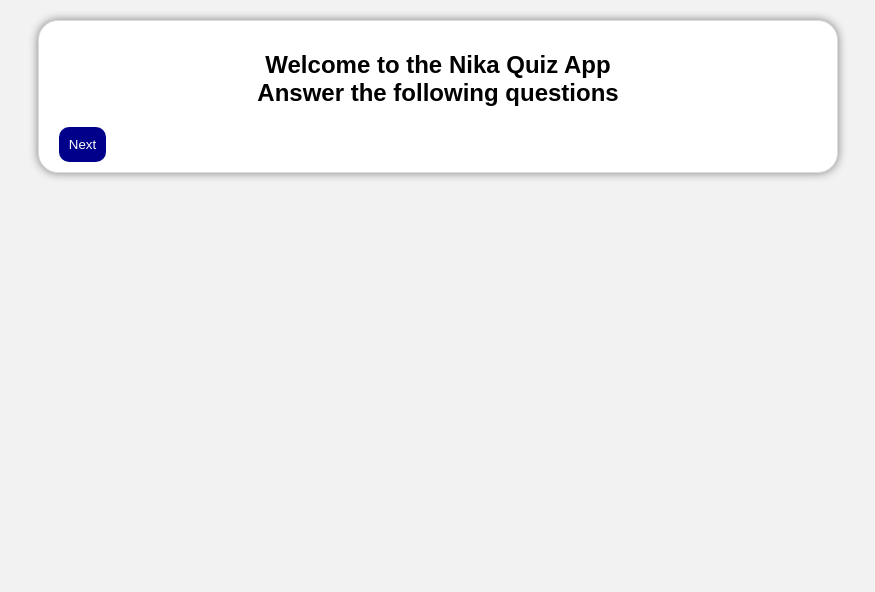
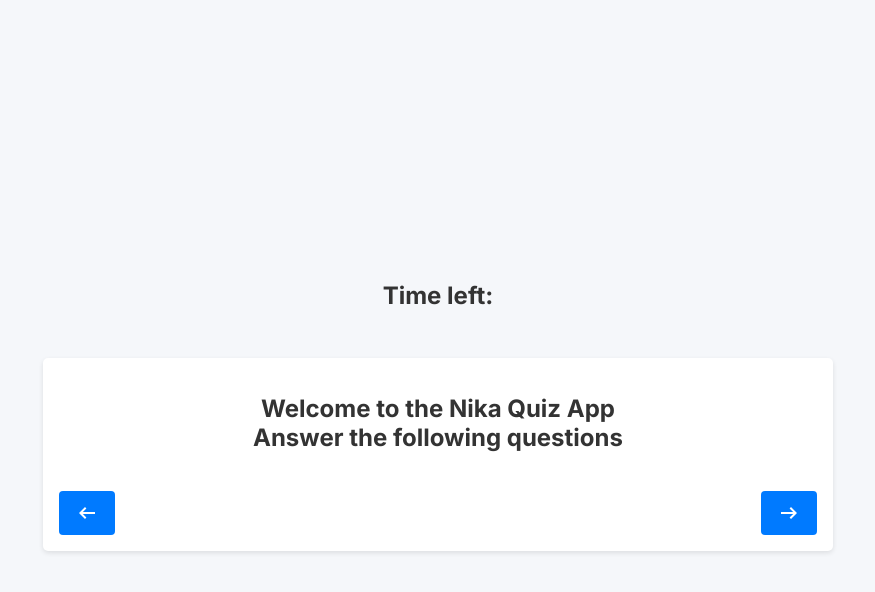
Before and after one commit to ak-nika/Cbtf, a plain HTML site: page index.html in a window 1280 px wide. Shown: the whole page, without its empty margins (202-1077 px from the left). Drawn offline with Linux system fonts and the light colour scheme.

Commit message:
styling complete

```diff
--- a/index.html
+++ b/index.html
@@ -1,21 +1,52 @@
 <!DOCTYPE html>
 <html lang="en">
   <head>
-    <meta charset="UTF-8">
-    <meta name="viewport" content="width=device-width, initial-scale=1.0">
-    <title>CBT</title>
-    <link rel="stylesheet" href="./style.css">
+    <meta charset="UTF-8" />
+    <meta name="viewport" content="width=device-width, initial-scale=1.0" />
+    <title>Quiz App</title>
+    <link rel="stylesheet" href="./style.css" />
   </head>
   <body>
-    <h2 id="h1"></h1>
+    <h1>Time left: <span id="timer"></span></h1>
+
     <section>
-        <h1>Welcome to the Nika Quiz App <br>Answer the following questions</h1>
+      <h1>Welcome to the Nika Quiz App <br />Answer the following questions</h1>
+
       <main>
-            <div id="div1"></div>
-            <div id="div2"></div>
-            <button id="next">Next</button>
+        <h3 id="questions"></h3>
+
+        <div id="options"></div>
+
+        <div class="buttons">
+          <button id="prev">
+            <svg
+              xmlns="http://www.w3.org/2000/svg"
+              height="24px"
+              viewBox="0 -960 960 960"
+              width="24px"
+              fill="#fff"
+            >
+              <path
+                d="M400-240 160-480l240-240 56 58-142 142h486v80H314l142 142-56 58Z"
+              />
+            </svg>
+          </button>
+          <button id="next">
+            <svg
+              xmlns="http://www.w3.org/2000/svg"
+              height="24px"
+              viewBox="0 -960 960 960"
+              width="24px"
+              fill="#fff"
+            >
+              <path
+                d="m560-240-56-58 142-142H160v-80h486L504-662l56-58 240 240-240 240Z"
+              />
+            </svg>
+          </button>
+        </div>
       </main>
     </section>
   </body>
-<!-- <script src="./script.js"></script> -->
+  <script src="./script.js"></script>
 </html>
--- a/script.js
+++ b/script.js
@@ -34,7 +34,7 @@ const timer = document.getElementById("timer");
 let time = 60;
 let score = 0;
 
-function disQuestions() {
+const displayQuestions = () => {
   if (currentIndex < questions.length) {
     div1.innerHTML = `<h3>Question ${currentIndex + 1}</h3><p>${
       questions[currentIndex].que
@@ -48,16 +48,16 @@ function disQuestions() {
   } else {
     showResult();
   }
-}
+};
 
-function showResult() {
+const showResult = () => {
   div1.style.display = "none";
   div2.style.display = "none";
   nextBtn.style.display = "none";
   alert(`You scored ${score} out of ${questions.length}`);
-  clearInterval(si);
-  timer.innerHTML = `Time left: 0 sec`;
-}
+  clearInterval(timerInterval);
+  timer.textContent = `0 sec`;
+};
 
 nextBtn.addEventListener("click", () => {
   const selectedOption = document.querySelector('input[name="answer"]:checked');
@@ -66,22 +66,22 @@ nextBtn.addEventListener("click", () => {
       score++;
     }
     currentIndex++;
-    disQuestions();
+    displayQuestions();
   } else {
     alert("Please select an option");
   }
 });
-disQuestions();
+displayQuestions();
 
-let si = setInterval(() => {
+const timerInterval = setInterval(() => {
   if (time == 0) {
     alert("Time's up!!!");
-    clearInterval(si);
-    timer.innerHTML = `Time left: 0 sec`;
+    clearInterval(timerInterval);
+    timer.textContent = `0 sec`;
     alert(`You scored ${score} out of ${questions.length}`);
     return;
   } else {
-    timer.innerHTML = `Time left: ${time} sec`;
+    timer.textContent = `${time} sec`;
     time--;
   }
 }, 1000);
--- a/style.css
+++ b/style.css
@@ -1,30 +1,57 @@
-body{
-    font-family: sans-serif;
-    background-color: rgb(242, 242, 242);
+@import url("https://fonts.googleapis.com/css2?family=Inter:ital,opsz,wght@0,14..32,100..900;1,14..32,100..900&display=swap");
+
+body {
+  font-family: "Inter", sans-serif;
+  background-color: #f5f7fa;
+  min-height: 100vh;
+  display: flex;
+  flex-direction: column;
+  justify-content: center;
+  align-items: center;
+  gap: 2rem;
 }
-section{
-    width: 60%;
-    background-color: white;
-    box-shadow: 0px 0px 10px grey;
-    border-radius: 20px;
-    border: 1px solid gainsboro;
-    margin: auto;
-    padding: 10px 20px;
+h1 {
+  font-size: 24px;
+  font-weight: 700;
+  color: #333333;
+  text-align: center;
 }
-h1, p, h3, h2{
-    text-align: center;
+section {
+  width: 60%;
+  display: flex;
+  flex-direction: column;
+  justify-content: space-between;
+  align-items: center;
+  padding: 1rem;
+  border-radius: 5px;
+  background-color: #ffffff;
+  box-shadow: 0 2px 5px rgba(0, 0, 0, 0.1);
 }
-#div2{
-    display: flex;
-    justify-content: center;
-    gap: 20px;
-    align-items: center;
+main {
+  width: 100%;
 }
-button{
-    background-color: darkblue;
-    border: none;
-    border-radius: 10px;
-    color: white;
-    padding: 10px;
-    cursor: pointer;
+main h3 {
+  font-size: 20px;
+  font-weight: 500;
+  color: #333333;
+  text-align: center;
 }
+main .buttons {
+  display: flex;
+  justify-content: space-between;
+  align-items: center;
+}
+button {
+  background-color: #007aff;
+  padding: 10px 16px;
+  display: flex;
+  justify-content: center;
+  align-items: center;
+  border: none;
+  border-radius: 4px;
+  cursor: pointer;
+  transition: background-color 0.3s ease-in;
+}
+button:hover {
+  background-color: #005bb5;
+}
```
Lines whose indentation alone changed are shown as unchanged.
